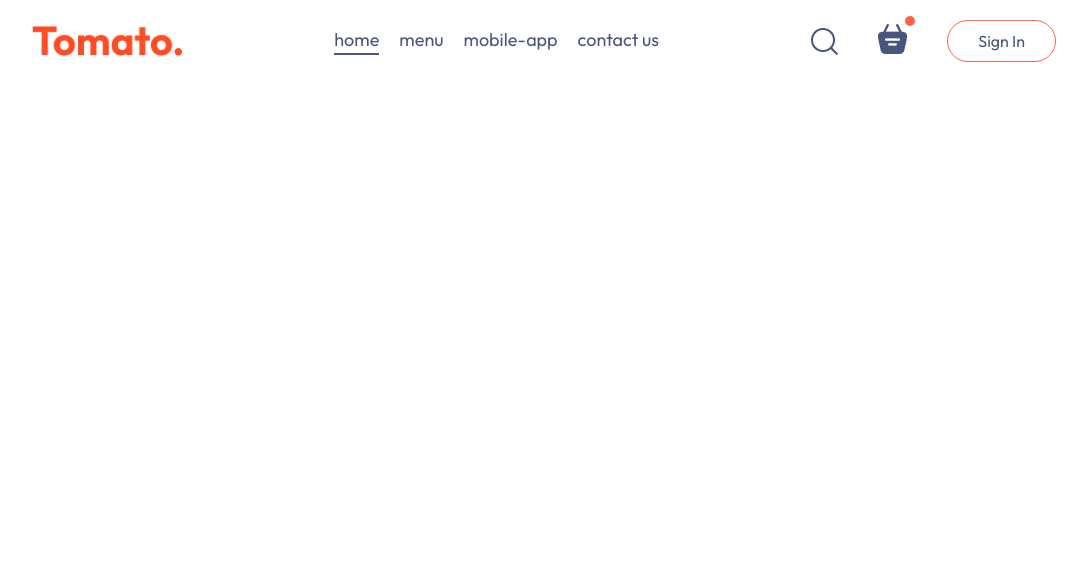
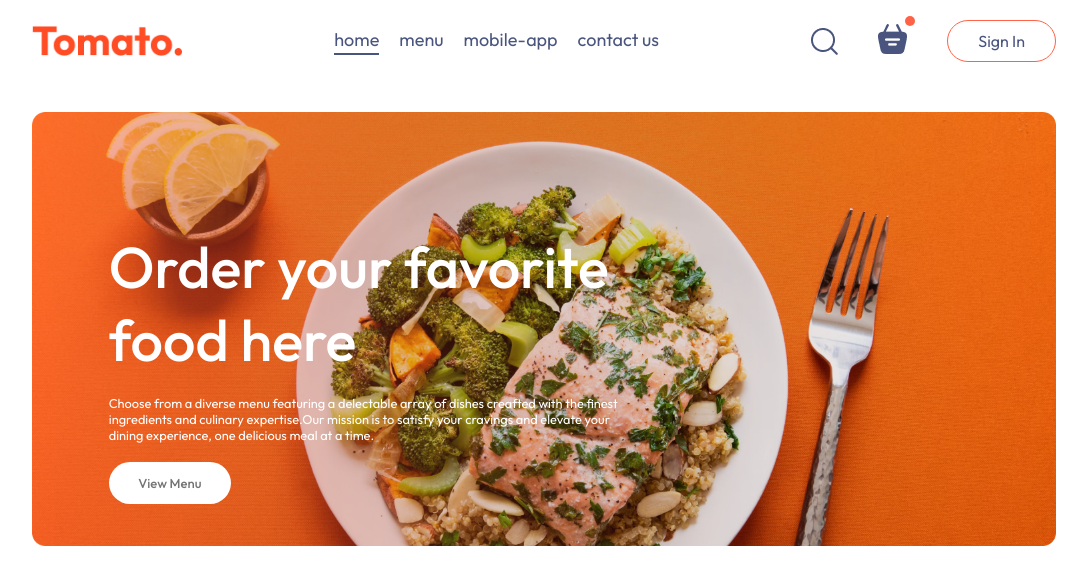
Before and after one commit to hasharas/Food-Delivery-app, a React (Vite) app in the folder frontend/: page / in a window 1280 px wide. Shown: the top 584 px of the page, without its empty margins (96-1183 px from the left). Built offline with nearby package versions, Linux system fonts and the light colour scheme.

Commit message:
complete header component..

```diff
--- /dev/null
+++ b/frontend/src/components/Header/Header.css
@@ -0,0 +1,40 @@
+.header{
+      height: 34vw;
+      margin: 30px auto;
+      background: url('/header_img.png') no-repeat;
+      background-size: contain;
+      position: relative;
+}
+
+.header-content{
+      position: absolute;
+      display: flex;
+      flex-direction: column;
+      align-items: start;
+      gap: 1.5vw;
+      max-width: 50%;
+      bottom: 10%;
+      left: 6vw;
+      animation: fadeIn 3s;
+}
+
+.header-content h2{
+      font-weight: 500;
+      color: white;
+      font-size: max(4.5vw,22px);
+}
+
+.header-content p{
+      color: white;
+      font-size: 1vw;
+}
+
+.header-content button{
+      border: none;
+      color: #747474;
+      font-weight: 500;
+      padding: 1vw 2.3vw;
+      background-color: white;
+      font-size: max(1vw,13px);
+      border-radius: 50px;
+}
--- /dev/null
+++ b/frontend/src/components/Header/Header.jsx
@@ -0,0 +1,16 @@
+import React from 'react';
+import "./Header.css";
+
+const Header = () => {
+  return (
+    <div className='header'>
+       <div className="header-content">
+            <h2>Order your favorite food here</h2>
+            <p>Choose from a diverse menu featuring a delectable array of dishes creafted with the finest ingredients and culinary expertise.Our mission is to satisfy your cravings and elevate your dining experience, one delicious meal at a time.</p>
+            <button>View Menu</button>
+       </div>
+    </div>
+  );
+}
+
+export default Header;
--- a/frontend/src/index.css
+++ b/frontend/src/index.css
@@ -20,3 +20,12 @@
   width: 80%;
   margin: auto;
 }
+
+@keyframes fadeIn {
+  0%{
+    opacity: 0;
+  }
+  100%{
+    opacity: 1;
+  }
+}
--- a/frontend/src/pages/Home/Home.jsx
+++ b/frontend/src/pages/Home/Home.jsx
@@ -1,10 +1,11 @@
 import React from 'react';
 import "./Home.css";
+import Header from '../../components/Header/Header';
 
 const Home = () => {
   return (
     <div>
-
+       <Header />
     </div>
   );
 }
```
Also changed, not shown: frontend/public/header_img.png (added).
